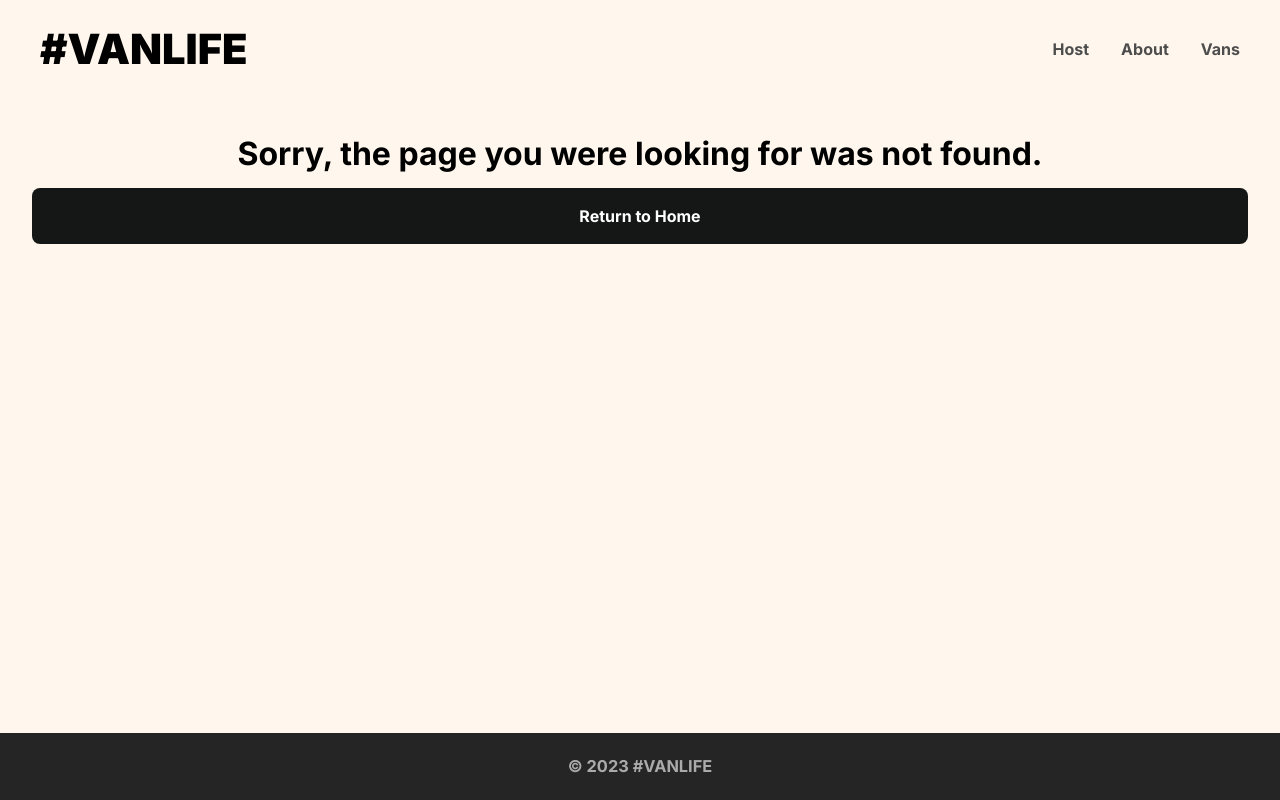
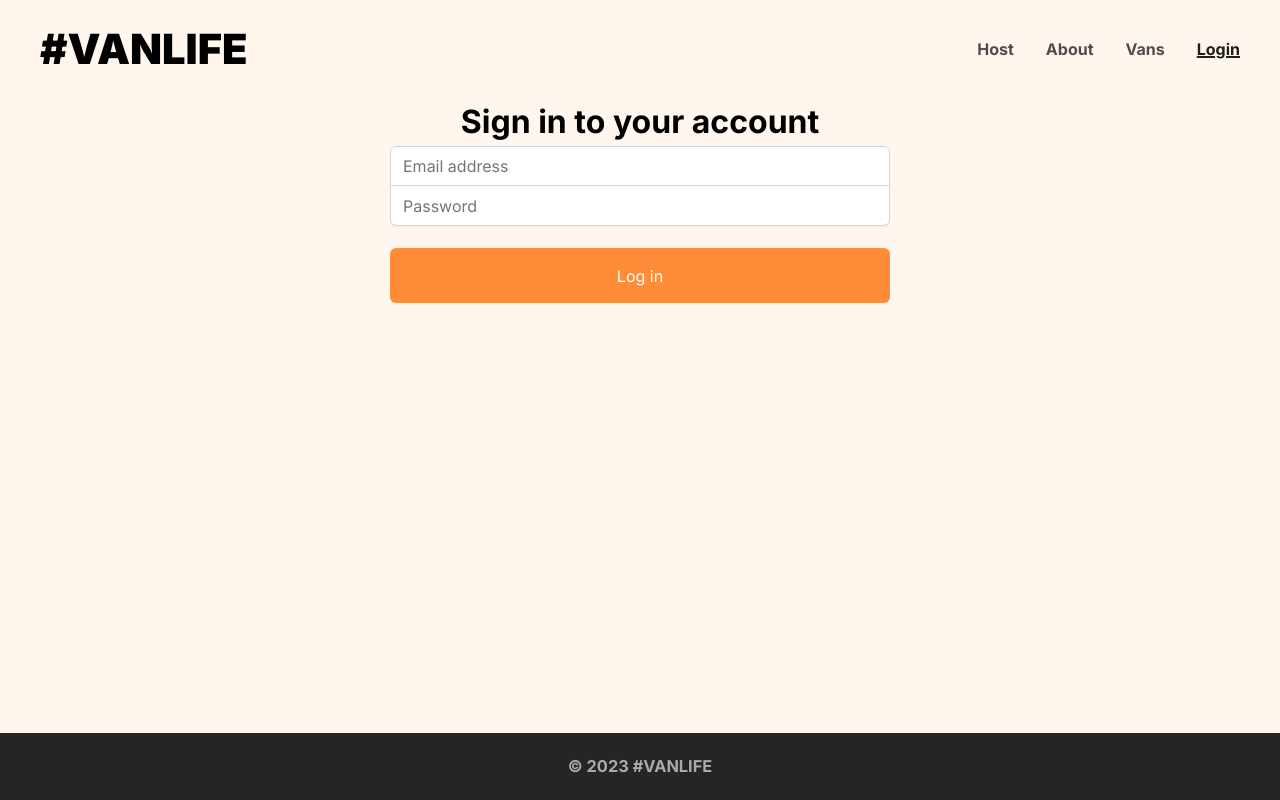
Before and after one commit to Joshua-Farr/react-van-life, a React (Vite) app: page /login in a window 1280 px wide. Before the commit this address had no page. Built offline with nearby package versions, Linux system fonts and the light colour scheme; what miragejs would draw is missing.

Commit message:
Login page and minor error handling

```diff
--- a/src/App.jsx
+++ b/src/App.jsx
@@ -14,6 +14,7 @@
 import HostVanPricing from "./Components/Hosts/HostVanPricing";
 import Details from "./Components/Hosts/Details";
 import NotFound from "./Components/NotFound";
+import Login from "./Components/Login";
 import { BrowserRouter, Routes, Route } from "react-router-dom";
 import "./server";
 
@@ -26,6 +27,7 @@
           <Route path="about" element={<About />}></Route>
           <Route path="vans" element={<Vans />}></Route>
           <Route path="vans/:id" element={<VanDetails />}></Route>
+          <Route path="login" element={<Login />}></Route>
           <Route path="host" element={<HostLayout />}>
             <Route index element={<Dashboard />}></Route>
             <Route path="income" element={<Income />}></Route>
--- a/src/Components/Api.jsx
+++ b/src/Components/Api.jsx
@@ -1,5 +1,12 @@
 export async function getVans() {
-  const response = await fetch("/api/vans");
-  const data = await response.json();
+  const res = await fetch("/api/vans");
+  if (!res.ok) {
+    throw {
+      message: "Failed to fetch vans",
+      statusText: res.statusText,
+      status: res.status,
+    };
+  }
+  const data = await res.json();
   return data.vans;
 }
--- /dev/null
+++ b/src/Components/Login.jsx
@@ -0,0 +1,46 @@
+import React from "react";
+import { useNavigate } from "react-router-dom";
+import "../Styling/Login.css";
+
+export default function Login() {
+  const [loginFormData, setLoginFormData] = React.useState({
+    email: "",
+    password: "",
+  });
+
+  function handleSubmit(e) {
+    e.preventDefault();
+    console.log(loginFormData);
+  }
+
+  function handleChange(e) {
+    const { name, value } = e.target;
+    setLoginFormData((prev) => ({
+      ...prev,
+      [name]: value,
+    }));
+  }
+
+  return (
+    <div className="login-container">
+      <h1>Sign in to your account</h1>
+      <form onSubmit={handleSubmit} className="login-form">
+        <input
+          name="email"
+          onChange={handleChange}
+          type="email"
+          placeholder="Email address"
+          value={loginFormData.email}
+        />
+        <input
+          name="password"
+          onChange={handleChange}
+          type="password"
+          placeholder="Password"
+          value={loginFormData.password}
+        />
+        <button>Log in</button>
+      </form>
+    </div>
+  );
+}
--- a/src/Components/NavBar.jsx
+++ b/src/Components/NavBar.jsx
@@ -27,6 +27,12 @@
         >
           Vans
         </NavLink>
+        <NavLink
+          to="login"
+          className={({ isActive }) => (isActive ? `link selected` : `link`)}
+        >
+          Login
+        </NavLink>
       </div>
     </div>
   );
--- a/src/Components/Vans.jsx
+++ b/src/Components/Vans.jsx
@@ -4,19 +4,23 @@
 import "../Styling/Vans.css";
 
 export default function Vans() {
+  const [loading, setLoading] = React.useState(false);
+  const [error, setError] = React.useState(null);
   const [vans, setVans] = React.useState([]);
-
   const [searchParams, setSearchParams] = useSearchParams();
-
-  const [loading, setLoading] = React.useState(false);
   const typeFilter = searchParams.get("type");
 
   React.useEffect(() => {
     async function loadVans() {
       setLoading(true);
-      const data = await getVans();
-      setVans(data);
-      setLoading(false);
+      try {
+        const data = await getVans();
+        setVans(data);
+      } catch (err) {
+        setError(err);
+      } finally {
+        setLoading(false);
+      }
     }
     loadVans();
   }, []);
@@ -44,6 +48,10 @@
 
   if (loading) {
     return <h1>Loading...</h1>;
+  }
+
+  if (error) {
+    return <h1>Error: {error}</h1>;
   }
 
   return (
--- /dev/null
+++ b/src/Styling/Login.css
@@ -0,0 +1,45 @@
+.login-container {
+  display: flex;
+  flex-direction: column;
+  align-items: center;
+  padding-inline: 27px;
+}
+
+.login-form {
+  display: flex;
+  flex-direction: column;
+  width: 100%;
+  max-width: 500px;
+}
+
+.login-form > input {
+  border: 1px solid rgba(209, 213, 219);
+  height: 40px;
+  text-indent: 10px;
+  font-family: "Inter", sans-serif;
+  box-shadow: 0px 1px 2px rgba(0, 0, 0, 0.05);
+  font-weight: 400;
+}
+
+.login-form > input:focus {
+  outline: none;
+}
+
+.login-form > input:first-of-type {
+  border-radius: 6px 6px 0px 0px;
+}
+
+.login-form > input:last-of-type {
+  border-radius: 0px 0px 6px 6px;
+  border-top: none;
+}
+
+.login-form > button {
+  background-color: #ff8c38;
+  border: none;
+  border-radius: 6px;
+  height: 55px;
+  margin-top: 22px;
+  color: white;
+  font-family: "Inter", sans-serif;
+}
```
